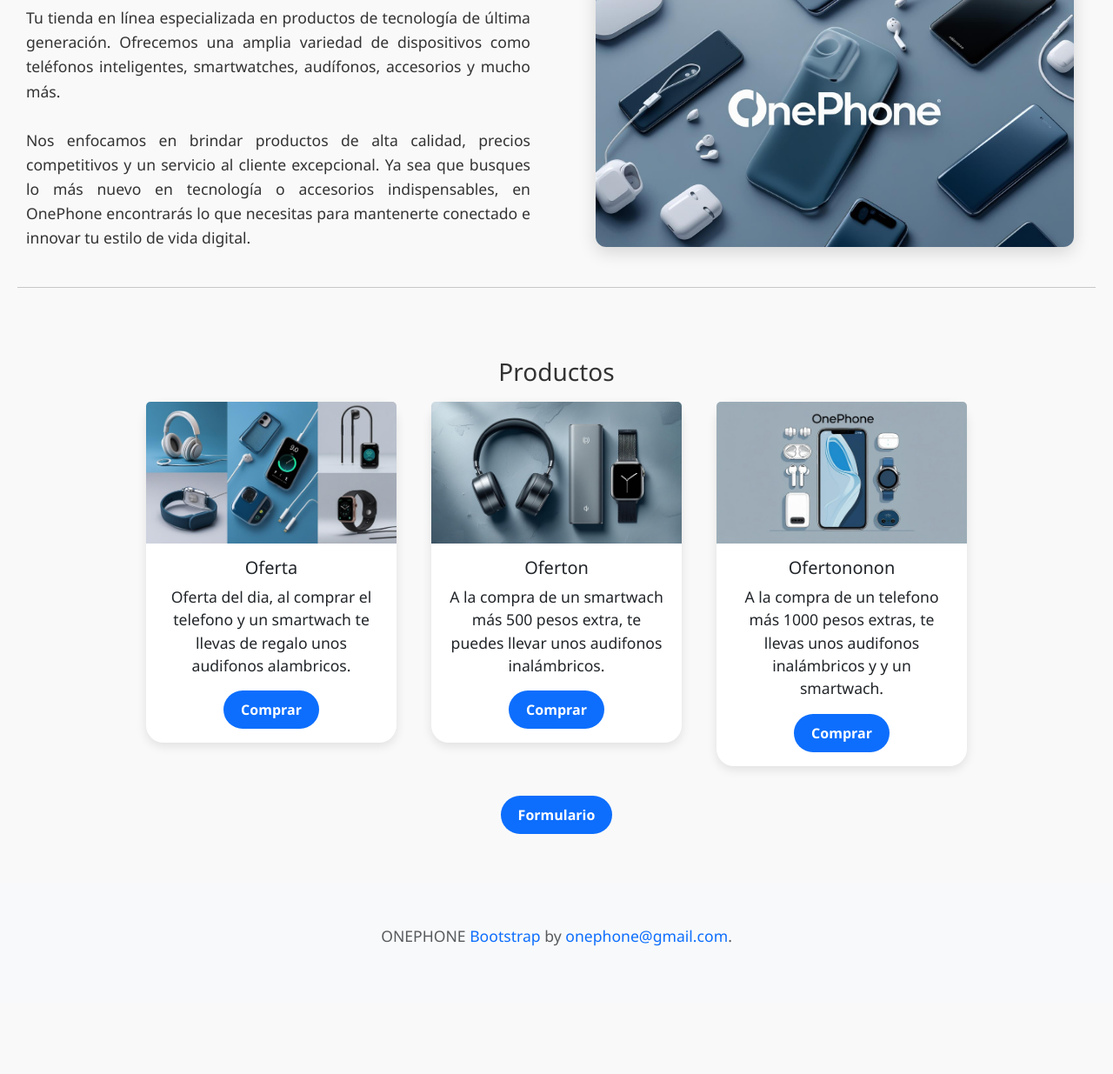
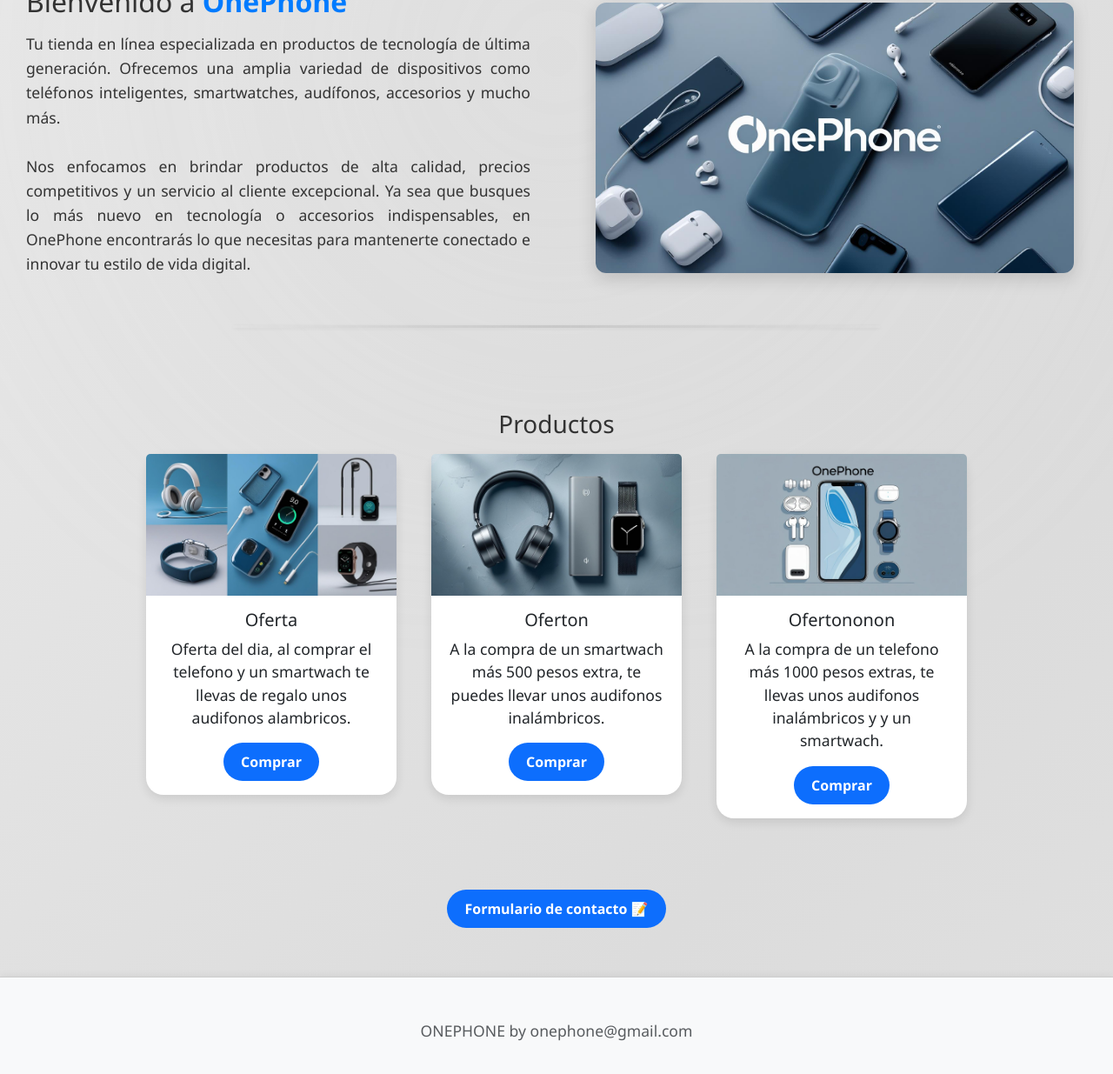
Before and after one commit to mitzimarpug/practica4-FlujosDeTrabajo, a plain HTML site: page index.html in a window 1280 px wide. Shown: the part 335-1570 px from the top of the page at 87% size. Before the commit the page ends 1488 px from the top, so only its background shows below. Drawn offline with nearby package versions, Linux system fonts and the light colour scheme.

Commit message:
Cuarto commit: Se agrego el diseño de fondo, del footer y del formulario

```diff
--- a/css/style.css
+++ b/css/style.css
@@ -152,3 +152,98 @@
     color: #0056b3;
     cursor: default;
   }
+
+body {
+  position: relative;
+  margin: 0;
+  padding: 0;
+  min-height: 100vh;
+  font-family: 'Segoe UI', Tahoma, Geneva, Verdana, sans-serif;
+  color: #333333;
+  background: linear-gradient(135deg, #e0e0e0, #f5f5f5, #dcdcdc, #f0f0f0);
+  background-size: 400% 400%;
+  animation: gradientBG 20s ease infinite;
+  overflow-x: hidden;
+}
+
+/* Capa extra para efecto difuminado con animación */
+body::before {
+  content: "";
+  position: fixed;
+  top: -20%;
+  left: -20%;
+  width: 140%;
+  height: 140%;
+  background: radial-gradient(circle at center, rgba(200, 200, 200, 0.4), transparent 70%);
+  filter: blur(80px);
+  animation: pulse 25s ease-in-out infinite;
+  z-index: -1;
+}
+
+@keyframes gradientBG {
+  0% {background-position: 0% 50%;}
+  50% {background-position: 100% 50%;}
+  100% {background-position: 0% 50%;}
+}
+
+@keyframes pulse {
+  0%, 100% {
+    transform: scale(1);
+    opacity: 0.4;
+  }
+  50% {
+    transform: scale(1.1);
+    opacity: 0.6;
+  }
+}
+
+footer {
+  background-color: rgba(220, 220, 220, 0.85); /* Gris claro semitransparente */
+  color: #555555; /* Gris medio para el texto */
+  text-align: center;
+  padding: 20px 15px;
+  font-family: 'Segoe UI', Tahoma, Geneva, Verdana, sans-serif;
+  font-size: 0.9rem;
+  border-top: 1px solid #cccccc;
+  box-shadow: 0 -2px 8px rgba(0, 0, 0, 0.05);
+  position: relative;
+  z-index: 1;
+}
+
+footer p {
+  margin: 0;
+}
+
+footer a {
+  color: #007bff; /* Azul suave para enlaces */
+  text-decoration: none;
+  transition: color 0.3s ease;
+}
+
+footer a:hover {
+  color: #0056b3;
+  text-decoration: underline;
+}
+
+hr {
+  border: none;
+  height: 3px;
+  background: linear-gradient(to right, transparent, #888888, transparent);
+  margin: 30px auto;
+  width: 60%;
+  border-radius: 1.5px;
+  box-shadow: 0 1px 4px rgba(0, 0, 0, 0.2);
+}
+
+.form-container {
+    margin: 50px auto;
+    padding: 30px;
+    border-radius: 10px;
+    box-shadow: 0 0 20px rgba(0,0,0,0.1);
+}
+
+.form-title {
+    text-align: center;
+    margin-bottom: 30px;
+    color: #0d6efd;
+}
--- a/index.html
+++ b/index.html
@@ -80,17 +80,18 @@
         </div>
     </div>
     <br>
-
+    <br>
+    <br>
     <div class="container text-center">
         <div class="row">
             <div class="col">
-                <a href="formulario.html" class="btn btn-primary">Formulario</a>
+                <a href="formulario.html" class="btn btn-primary">Formulario de contacto 📝</a>
             </div>
         </div>
         <br>
     </div>
 
-    <footer class="py-5 text-center text-body-secondary bg-body-tertiary"> <p>ONEPHONE <a href="https://getbootstrap.com/">Bootstrap</a> by <a href="https://x.com/mdo">onephone@gmail.com</a>.</p></footer>
+        <footer class="py-5 text-center text-body-secondary bg-body-tertiary"> <p>ONEPHONE  by onephone@gmail.com</p></footer>
 
 
 
```
Also changed, not shown: formulario.html (+1 -0 lines).
